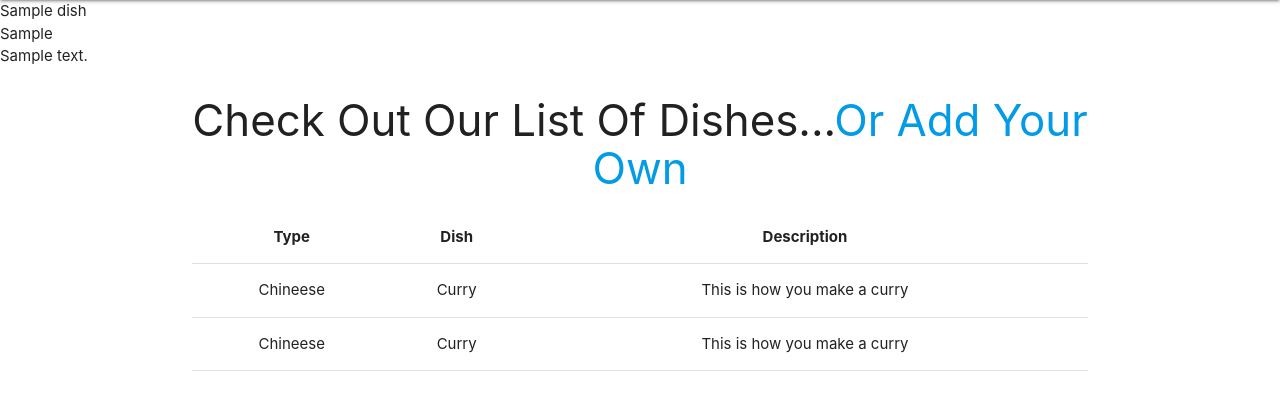
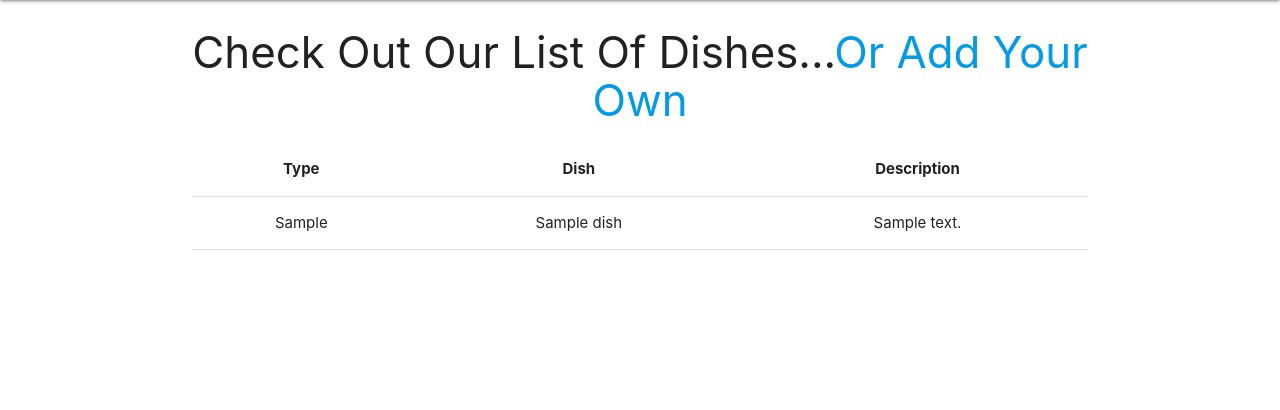
Before and after one commit to Code-Institute-Submissions/cmd-source-MS3-Dishes_OctResub, a Flask app: page /dishes in a window 1280 px wide. Shown: the part 64-474 px from the top of the page. Run offline with Flask 2, Linux system fonts and the light colour scheme; a database or web service that is not in the repository returns one stand-in record (values such as "Sample title"); some libraries are stand-ins or nearby versions.

Commit message:
added in a for loop to show the list of dishes on the dishes pages

```diff
--- a/templates/dishes.html
+++ b/templates/dishes.html
@@ -1,16 +1,7 @@
 {% extends "base.html" %}
 
+<!--A table showing the list of available dishes, structure for this was taken from https://www.youtube.com/watch?v=Z1RJmh_OqeA&t=1178s-->
 {% block content %}
-    {% for dish in dishes %}
-        {{ dish.dish_name }}<br>
-        {{ dish.dish_type }}<br>
-        {{ dish.dish_description }}<br>
-    {% endfor %}
-
-{% endblock %}
-
-<!--A table showing the list of available dishes, structure for this was taken from https://www.youtube.com/watch?v=Z1RJmh_OqeA&t=1178s-->
-{% block dish %}
     <div class = "dishmain container">
         <h3 class="center-align">Check Out Our List Of Dishes...<a href="{{ url_for('newdish') }}">Or Add Your Own</a></h3>
             <table>
@@ -19,16 +10,13 @@
                     <th class="center-align">Dish</th>
                     <th class="center-align">Description</th>
                 </tr>
+                {% for dish in dishes %}
                 <tr>
-                    <td class="center-align">Chineese</td>
-                    <td class="center-align">Curry</td>
-                    <td class="center-align">This is how you make a curry</td>
+                    <td class="center-align">{{ dish.dish_type }}</td>
+                    <td class="center-align">{{ dish.dish_name }}</td>
+                    <td class="center-align">{{ dish.dish_description }}</td>
                 </tr>
-                <tr>
-                    <td class="center-align">Chineese</td>
-                    <td class="center-align">Curry</td>
-                    <td class="center-align">This is how you make a curry</td>
-                </tr>
+                {% endfor %}
             </table>
     </div>
 {% endblock %}
```
